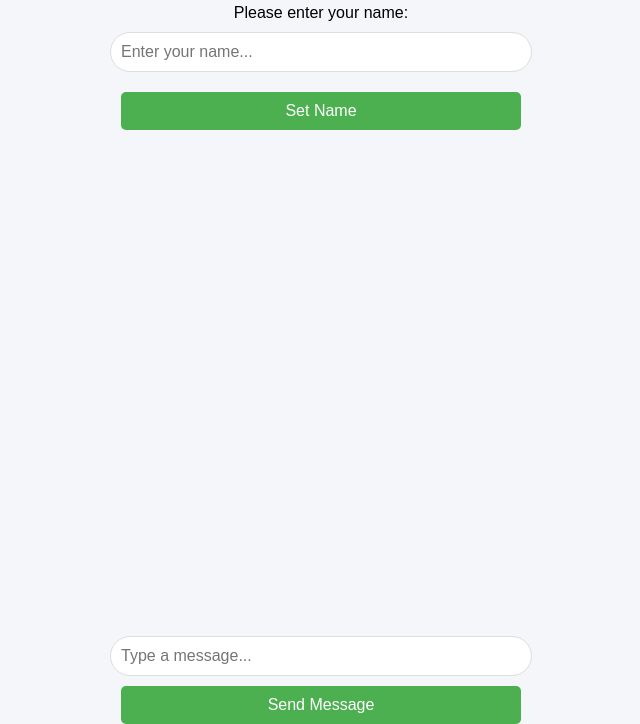
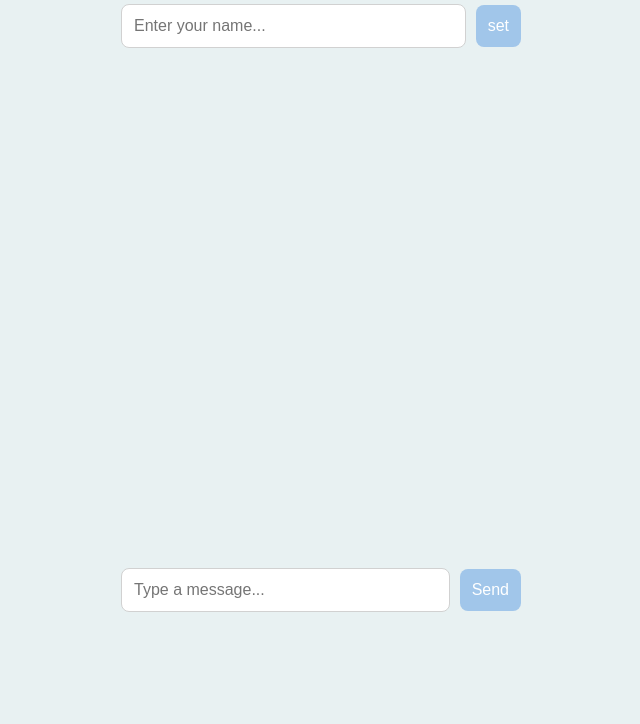
Before and after one commit to sadat2103108/broadcast, a website: page public/index.html in a window 1280 px wide. Shown: the part 76-800 px from the top of the page, without its empty margins (319-959 px from the left). Drawn offline with nearby package versions, Linux system fonts and the light colour scheme; no server answers.

Commit message:
perfect single html

```diff
--- /dev/null
+++ b/public/dark.css
@@ -0,0 +1,126 @@
+body {
+    font-family: 'Inter', sans-serif;
+    margin: 0;
+    padding: 0;
+    display: flex;
+    flex-direction: column;
+    align-items: center;
+    justify-content: flex-start;
+    height: 90vh;
+    background-color: #2A2E35; /* Softer dark gray background */
+    color: #EAEAEA; /* Light gray text color */
+}
+
+h1 {
+    margin-bottom: 10px;
+}
+
+/* User ID Display */
+#user-id {
+    font-size: 14px;
+    color: #A1C6EA; /* Soft pastel blue accent */
+    margin-bottom: 10px;
+}
+
+/* ---- FLEX CONTAINERS FOR INPUT & BUTTON ---- */
+.input-container {
+    display: flex;
+    width: 90%;
+    max-width: 400px;
+    align-items: center;
+    gap: 10px;
+    margin-top: 10px;
+}
+
+/* Name & Message Input Fields */
+#name-input, #message-input {
+    flex: 1;
+    padding: 12px;
+    border-radius: 8px;
+    border: 1px solid #555;
+    background-color: #3A3F48; /* Slightly lighter dark gray for inputs */
+    color: #EAEAEA;
+    font-size: 16px;
+    transition: all 0.2s ease-in-out;
+}
+
+#name-input:focus, #message-input:focus {
+    outline: none;
+    border-color: #A1C6EA;
+    background-color: #4C5159; /* Slightly lighter gray on focus */
+}
+
+/* ---- BUTTON STYLES ---- */
+.button {
+    padding: 12px;
+    font-size: 16px;
+    font-weight: 500;
+    background-color: #A1C6EA; /* Pastel blue accent */
+    color: #2C3E50; /* Darker gray text color for better contrast */
+    border: none;
+    border-radius: 8px;
+    cursor: pointer;
+    transition: all 0.2s ease-in-out;
+    flex-shrink: 0;
+}
+
+.button:hover {
+    background-color: #7DAFD9; /* Darker blue on hover */
+}
+
+.button:disabled {
+    background-color: #444;
+    color: #999;
+    cursor: not-allowed;
+}
+
+/* ---- CHAT CONTAINER ---- */
+#chat-container {
+    display: flex;
+    flex-direction: column;
+    justify-content: flex-end;
+    align-items: center;
+    width: 90%;
+    max-width: 400px;
+    height: 60vh;
+    margin-top: 10px;
+    padding: 10px;
+    overflow-y: auto;
+}
+
+/* ---- MESSAGES LIST ---- */
+#messages {
+    list-style-type: none;
+    padding: 0;
+    margin: 0;
+    width: 100%;
+    max-height: 400px;
+    overflow-y: scroll;
+}
+
+/* ---- MESSAGE BOX ---- */
+.message-box {
+    background-color: #3A3F48; /* Darker gray for messages */
+    border-radius: 12px;
+    padding: 12px 16px;
+    margin-bottom: 10px;
+    width: fit-content;
+    max-width: 80%;
+    border: 1px solid #555;
+    box-shadow: 2px 2px 10px rgba(0, 0, 0, 0.1);
+}
+
+.message-box p {
+    margin: 0;
+}
+
+.message-box .username {
+    font-weight: 600;
+    font-size: 14px;
+    color: #A1C6EA; /* Soft pastel blue */
+}
+
+.message-box .message-text {
+    font-size: 16px;
+    color: #EAEAEA; /* Light gray text */
+}
--- a/public/index.html
+++ b/public/index.html
@@ -3,100 +3,29 @@
 <head>
     <meta charset="UTF-8">
     <meta name="viewport" content="width=device-width, initial-scale=1.0">
-    <title>Messenger Chat</title>
-    <style>
-        body {
-            font-family: Arial, sans-serif;
-            margin: 0;
-            padding: 0;
-            display: flex;
-            flex-direction: column;
-            align-items: center;
-            justify-content: flex-start;
-            height: 100vh;
-            background-color: #f4f6f9;
-        }
-        #chat-container {
-            display: flex;
-            flex-direction: column;
-            justify-content: flex-end;
-            align-items: center;
-            width: 100%;
-            max-width: 400px;
-            height: 80%;
-            margin-top: 20px;
-            padding: 10px;
-            overflow-y: auto;
-        }
-        #messages {
-            list-style-type: none;
-            padding: 0;
-            margin: 0;
-            width: 100%;
-            max-height: 400px;
-            overflow-y: scroll;
-        }
-        .message-box {
-            background-color: white;
-            border-radius: 10px;
-            padding: 10px;
-            margin-bottom: 10px;
-            width: fit-content;
-            max-width: 80%;
-            box-shadow: 0 2px 5px rgba(0, 0, 0, 0.1);
-        }
-        .message-box p {
-            margin: 0;
-        }
-        .message-box .username {
-            font-weight: bold;
-            font-size: 14px;
-            color: #333;
-        }
-        .message-box .message-text {
-            font-size: 16px;
-            color: #555;
-        }
-        #message-input, #name-input {
-            width: 100%;
-            max-width: 400px;
-            padding: 10px;
-            margin-top: 10px;
-            border-radius: 20px;
-            border: 1px solid #ddd;
-            font-size: 16px;
-        }
-        #name-input {
-            margin-bottom: 10px;
-        }
-        .button {
-            padding: 10px;
-            margin-top: 10px;
-            font-size: 16px;
-            background-color: #4CAF50;
-            color: white;
-            border: none;
-            border-radius: 5px;
-            cursor: pointer;
-            width: 100%;
-            max-width: 400px;
-        }
-        .button:disabled {
-            background-color: #ccc;
-            cursor: not-allowed;
-        }
-    </style>
+    <title>Broadcast</title>
+    <link rel="stylesheet" href="light.css">
 </head>
 <body>
-    <h1>Messenger Chat</h1>
-    <div id="user-id">Please enter your name:</div>
-    <input id="name-input" type="text" placeholder="Enter your name..." />
-    <button id="set-name-btn" class="button">Set Name</button>
+    <h1>Broadcast</h1>
+
+    <!-- <div id="user-id"></div>  -->
+
+    <!-- Name input and button in one line -->
+    <div class="input-container">
+        <input id="name-input" type="text" placeholder="Enter your name..." />
+        <button id="set-name-btn" class="button">set</button>
+    </div>
+
     <div id="chat-container">
         <ul id="messages"></ul>
     </div>
-    <input id="message-input" type="text" placeholder="Type a message..." />
-    <button id="send-message-btn" class="button">Send Message</button>
+
+    <!-- Message input and button in one line -->
+    <div class="input-container">
+        <input id="message-input" type="text" placeholder="Type a message..." />
+        <button id="send-message-btn" class="button">Send</button>
+    </div>
 
     <script src="/socket.io/socket.io.js"></script>
     <script>
@@ -112,18 +41,18 @@
         let userName = '';
 
         // Listen for the user ID sent by the server
-        socket.on('user id', function(id){
+        socket.on('user id', function(id) {
             userId = id;
-            userIdDisplay.textContent = 'Your User ID: ' + userId;
+            userIdDisplay.textContent = 'User ID: ' + userId;
         });
 
         // Listen for the user's name
-        socket.on('user name', function(name){
+        socket.on('user name', function(name) {
             userName = name;
             userIdDisplay.textContent = 'Your name: ' + userName; // Show user's name
         });
 
-        // Set the user's name when they input it or click the button
+        // Function to set user's name
         const setUserName = () => {
             if (nameInput.value.trim() !== '') {
                 userName = nameInput.value.trim();
@@ -134,8 +63,8 @@
             }
         };
 
-        // Set the user's name on Enter key or button click
-        nameInput.addEventListener('keydown', function(event){
+        // Set user's name on Enter key or button click
+        nameInput.addEventListener('keydown', (event) => {
             if (event.key === 'Enter') {
                 setUserName();
             }
@@ -143,7 +72,7 @@
         setNameButton.addEventListener('click', setUserName);
 
         // Listen for incoming chat messages
-        socket.on('chat message', function({ userName, msg }){
+        socket.on('chat message', function({ userName, msg }) {
             const li = document.createElement('li');
             li.classList.add('message-box');
             li.innerHTML = `
@@ -154,7 +83,7 @@
             messagesList.scrollTop = messagesList.scrollHeight; // Auto scroll to the latest message
         });
 
-        // Send message when user types and presses Enter or clicks the send button
+        // Function to send message
         const sendMessage = () => {
             if (messageInput.value.trim() !== '') {
                 socket.emit('chat message', messageInput.value.trim());
@@ -163,7 +92,7 @@
         };
 
         // Send message on Enter key or button click
-        messageInput.addEventListener('keydown', function(event){
+        messageInput.addEventListener('keydown', (event) => {
             if (event.key === 'Enter') {
                 sendMessage();
             }
--- /dev/null
+++ b/public/light.css
@@ -0,0 +1,126 @@
+body {
+    font-family: 'Inter', sans-serif;
+    margin: 0;
+    padding: 0;
+    display: flex;
+    flex-direction: column;
+    align-items: center;
+    justify-content: flex-start;
+    height: 90vh;
+    background-color: #E8F1F2; /* Soft, cool pastel background */
+    color: #333;
+}
+
+h1 {
+    margin-bottom: 10px;
+}
+
+/* User ID Display */
+#user-id {
+    font-size: 14px;
+    color: #A1C6EA; /* Light pastel blue accent */
+    margin-bottom: 10px;
+}
+
+/* ---- FLEX CONTAINERS FOR INPUT & BUTTON ---- */
+.input-container {
+    display: flex;
+    width: 90%;
+    max-width: 400px;
+    align-items: center;
+    gap: 10px;
+    margin-top: 10px;
+}
+
+/* Name & Message Input Fields */
+#name-input, #message-input {
+    flex: 1;
+    padding: 12px;
+    border-radius: 8px;
+    border: 1px solid #D1D1D1;
+    background-color: #FFFFFF; /* Soft white for inputs */
+    color: #333;
+    font-size: 16px;
+    transition: all 0.2s ease-in-out;
+}
+
+#name-input:focus, #message-input:focus {
+    outline: none;
+    border-color: #A1C6EA;
+    background-color: #F6F9FC; /* Slightly off white when focused */
+}
+
+/* ---- BUTTON STYLES ---- */
+.button {
+    padding: 12px;
+    font-size: 16px;
+    font-weight: 500;
+    background-color: #A1C6EA; /* Pastel blue accent */
+    color: #FFF;
+    border: none;
+    border-radius: 8px;
+    cursor: pointer;
+    transition: all 0.2s ease-in-out;
+    flex-shrink: 0;
+}
+
+.button:hover {
+    background-color: #7DAFD9; /* Darker blue on hover */
+}
+
+.button:disabled {
+    background-color: #E0E0E0;
+    color: #999;
+    cursor: not-allowed;
+}
+
+/* ---- CHAT CONTAINER ---- */
+#chat-container {
+    display: flex;
+    flex-direction: column;
+    justify-content: flex-end;
+    align-items: center;
+    width: 90%;
+    max-width: 400px;
+    height: 60vh;
+    margin-top: 10px;
+    padding: 10px;
+    overflow-y: auto;
+}
+
+/* ---- MESSAGES LIST ---- */
+#messages {
+    list-style-type: none;
+    padding: 0;
+    margin: 0;
+    width: 100%;
+    max-height: 400px;
+    overflow-y: scroll;
+}
+
+/* ---- MESSAGE BOX ---- */
+.message-box {
+    background-color: #FFFFFF; /* Soft white for messages */
+    border-radius: 12px;
+    padding: 12px 16px;
+    margin-bottom: 10px;
+    width: fit-content;
+    max-width: 80%;
+    border: 1px solid #E1E1E1;
+    box-shadow: 2px 2px 10px rgba(0, 0, 0, 0.05);
+}
+
+.message-box p {
+    margin: 0;
+}
+
+.message-box .username {
+    font-weight: 600;
+    font-size: 14px;
+    color: #A1C6EA; /* Soft pastel blue */
+}
+
+.message-box .message-text {
+    font-size: 16px;
+    color: #444;
+}
--- a/server.js
+++ b/server.js
@@ -11,7 +11,7 @@ app.use(express.static('public'));
 
 io.on('connection', (socket) => {
     // Generate a unique user ID for each connection
-    const userId = nanoid();
+    const userId = nanoid(4);
     let userName = '';
 
     console.log(`User connected: ${userId}`);
```
